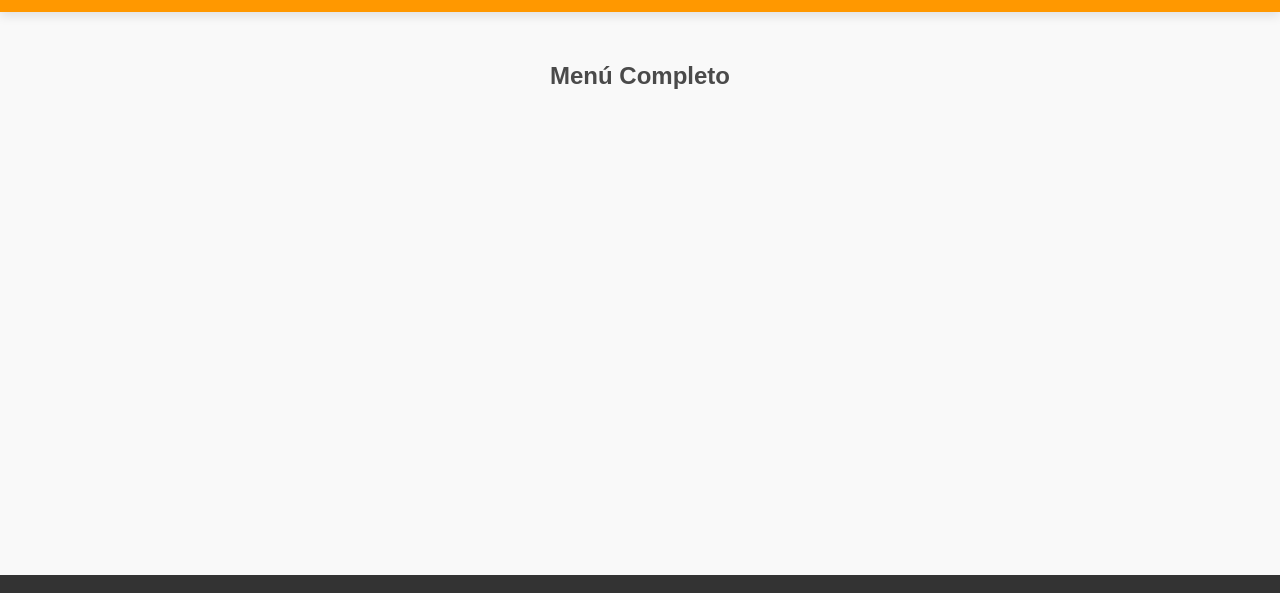
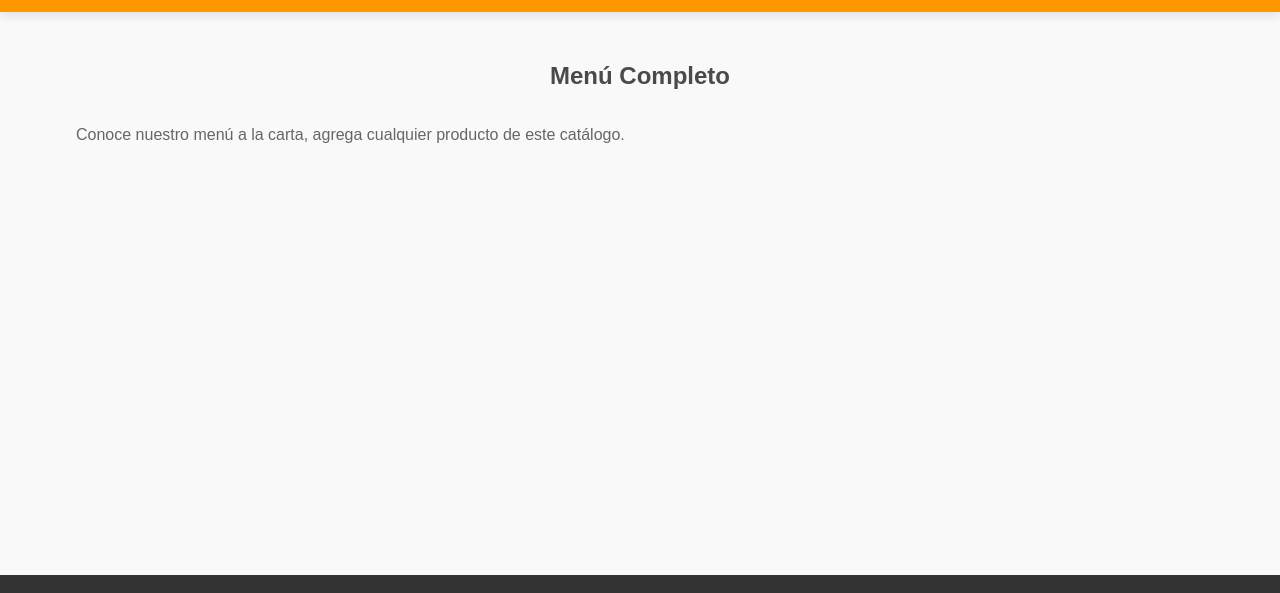
Before and after one commit to joebldr/pollos-pamys, a website: page index.html in a window 1280 px wide. Both pictures are taken after a click on the button "Menú". Shown: the part 51-644 px from the top of the page. Drawn offline with Linux system fonts and the light colour scheme; no server answers; a web font is replaced by a local one.

Commit message:
index.html

```diff
--- a/index.html
+++ b/index.html
@@ -58,6 +58,7 @@
 
     <section id="menu">
         <h2 style="text-align:center; margin:20px 0;">Menú Completo</h2>
+        <p style="font-size:1rem; color:#666; padding: 1rem;"> Conoce nuestro menú a la carta, agrega cualquier producto de este catálogo.</p>
         <div id="menu-container" class="products-grid"></div>
     </section>
 
@@ -112,4 +113,5 @@
 
     <script src="script.js"></script>
 </body>
+
 </html>
```
